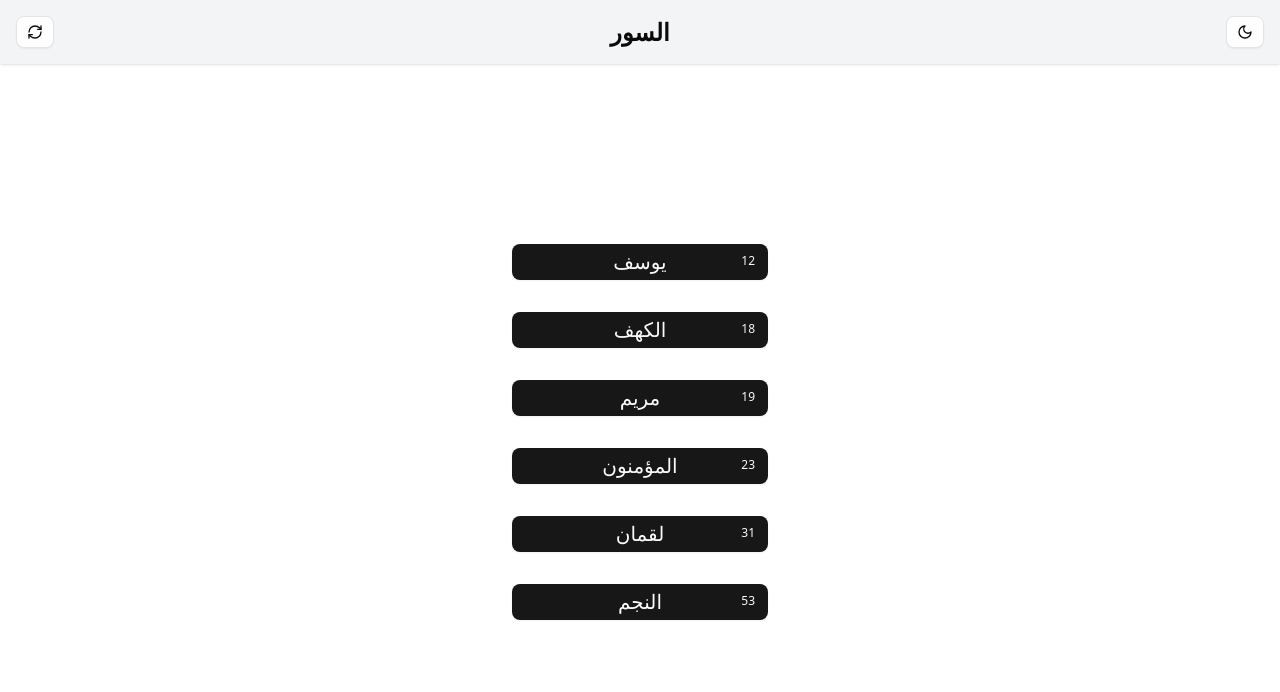
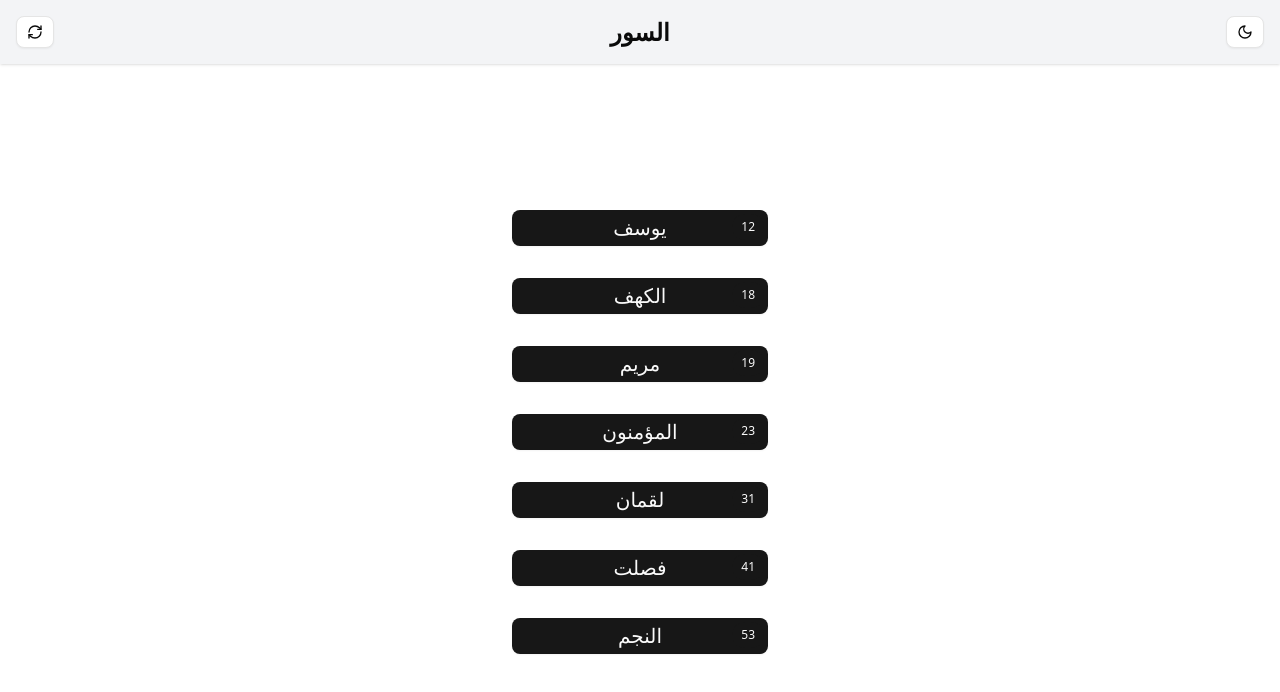
Before and after one commit to fennec01/nour, a React (Vite) app: page / in a window 1280 px wide. Shown: the top 692 px of the page. Built offline with nearby package versions, Linux system fonts and the light colour scheme.

Commit message:
Add surat Fusilat

```diff
--- a/src/data/data.ts
+++ b/src/data/data.ts
@@ -35,6 +35,13 @@ export const dataPro = [
         imagesStartIndex: 411
     },
     {
+        id: 41,
+        name: "فصلت",
+        parts: 6,
+        reciters: ["afasi"],
+        imagesStartIndex: 477
+    },
+    {
         id: 53,
         name: "النجم",
         parts: 3,
```
Also changed, not shown: 1 other file (tests, documents, lock files or other folders).
